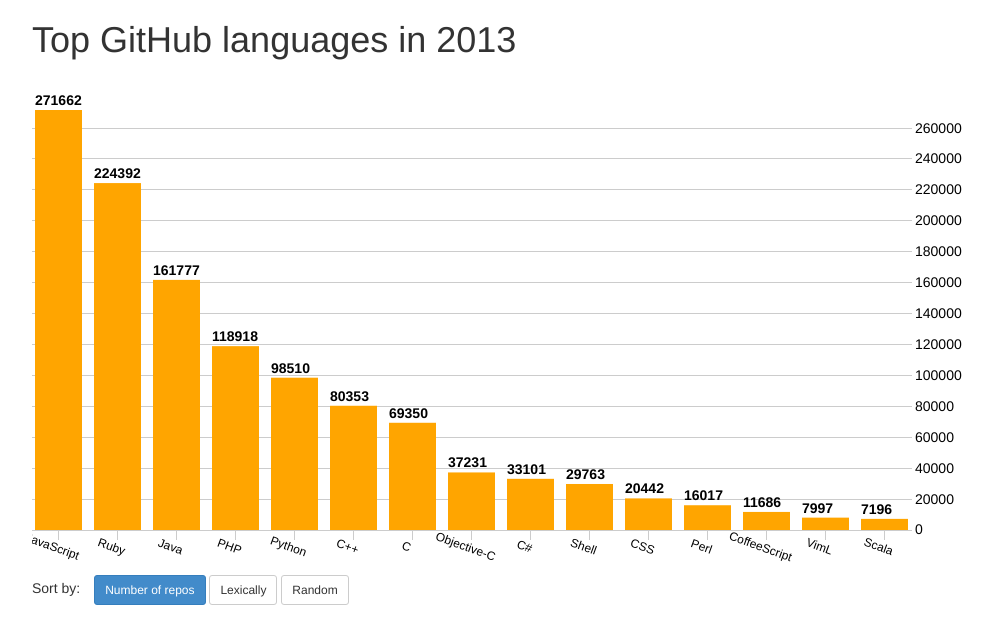
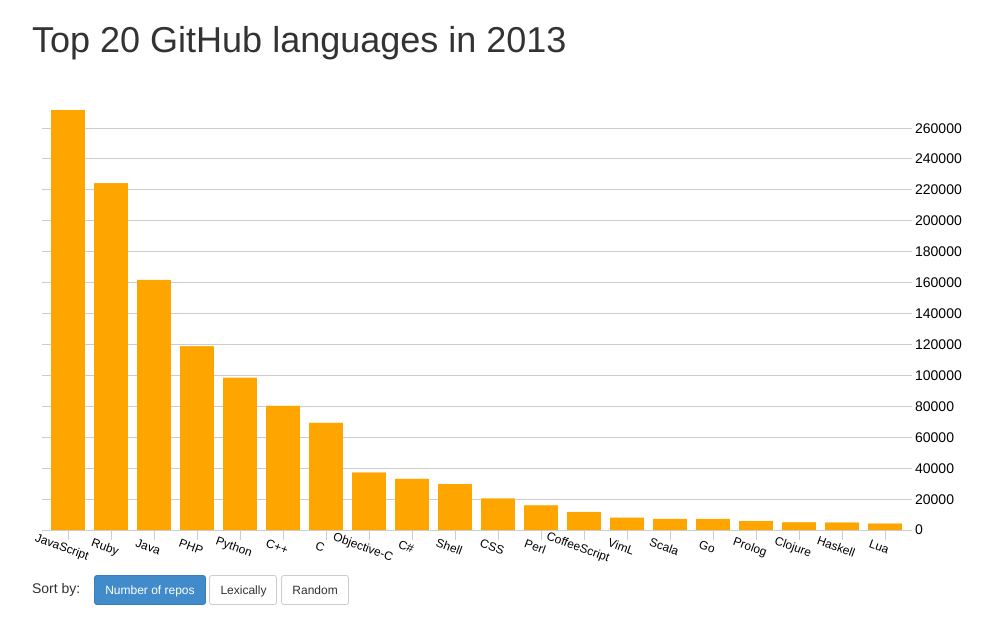
Before and after one commit to adambabik/data-visualization-meetjs, a plain HTML site: page index.html in a window 1280 px wide. Shown: the whole page, without its empty margins (38-1031 px from the left). Drawn offline with Linux system fonts and the light colour scheme.

Commit message:
without labels

```diff
--- a/index.html
+++ b/index.html
@@ -2,7 +2,7 @@
 <html lang="en">
 <head>
   <meta charset="utf-8">
-  <title>Top GitHub languages in 2013</title>
+  <title>Top 20 GitHub languages in 2013</title>
   <link rel="stylesheet" type="text/css" href="css/bootstrap.css">
   <style type="text/css">
     .graph {
@@ -15,13 +15,8 @@
     input[type="range"] {
       vertical-align: middle;
     }
-    .bar rect {
+    .bar {
       fill: orange;
-      color: white;
-    }
-    .bar text {
-      font-size: 14px;
-      font-weight: bold;
     }
     .axis path,
     .axis line {
@@ -43,7 +38,7 @@
 <body>
   <div class="container">
     <header>
-      <h1>Top GitHub languages in 2013</h1>
+      <h1>Top 20 GitHub languages in 2013</h1>
     </header>
     <div class="area"></div>
     <form class="row">
--- a/js/script.js
+++ b/js/script.js
@@ -10,9 +10,7 @@
   // UI
   //
 
-  // d3.js like jQuery!
   d3.selectAll('.sort-by button').on('click', function () {
-    // event is under d3.event
     d3.event
       .currentTarget
       .parentNode
@@ -23,6 +21,7 @@
     d3.event
       .currentTarget
       .classList.add('btn-primary');
+
     sort(this.dataset.type);
   });
 
@@ -31,10 +30,10 @@
 
   var width = 940,
     height = 500,
-    margin = { top: 40, left: 0, right: 60, bottom: 80 };
+    margin = { top: 40, left: 10, right: 60, bottom: 80 };
 
   var x = d3.scale.ordinal()
-    .rangeRoundBands([0, width - margin.left - margin.right], 0.2, 0);
+    .rangeRoundBands([0, width - margin.left - margin.right], .2, 0);
 
   var y = d3.scale.linear()
     .range([height - margin.bottom, 0]);
@@ -49,7 +48,7 @@
     .scale(y)
     .outerTickSize(0)
     .tickSize(width - margin.left - margin.right, 0, 0)
-    .tickFormat(d3.format('f'))
+    .tickFormat(d3.format('d'))
     .orient('right');
 
   function drawXAxis(call) {
@@ -96,32 +95,20 @@
       .selectAll('.bar')
       .data(reposData, function (d) { return d.lang; });
 
-    var bar = newChart
+    newChart
       .enter()
-      .append('g')
+      .append('rect')
       .attr('class', 'bar')
-      .attr('transform', function (d) {
-        return 'translate(' + x(d.lang) + ',' + y(d.repos) + ')';
-      });
-
-    bar
-      .append('rect')
+      .attr('x', function (d) { return x(d.lang); })
+      .attr('y', function (d) { return y(d.repos); })
       .attr('width', x.rangeBand())
       .attr('height', function (d) { return height - margin.bottom - y(d.repos); });
-
-    bar
-      .append('text')
-      .attr('y', -5)
-      .text(function (d) {
-        return d.repos;
-      });
 
     newChart
       .transition()
       .duration(1000)
-      .attr('transform', function (d) {
-        return 'translate(' + x(d.lang) + ',' + y(d.repos) + ')';
-      })
+      .attr('x', function (d) { return x(d.lang); })
+      .attr('y', function (d) { return y(d.repos); })
       .attr('height', function (d) { return height - margin.bottom - y(d.repos); });
 
     newChart
@@ -161,7 +148,7 @@
     });
 
     // cache data
-    reposData = data.slice(0, 15);
+    reposData = data.slice(0, 20);
 
     redraw();
   });
```
